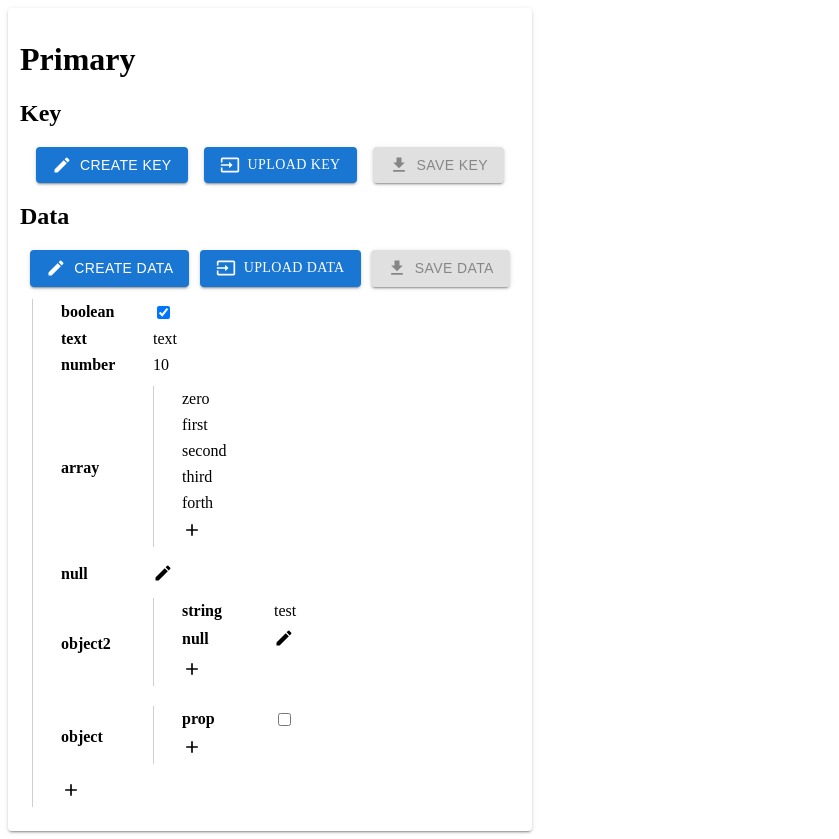
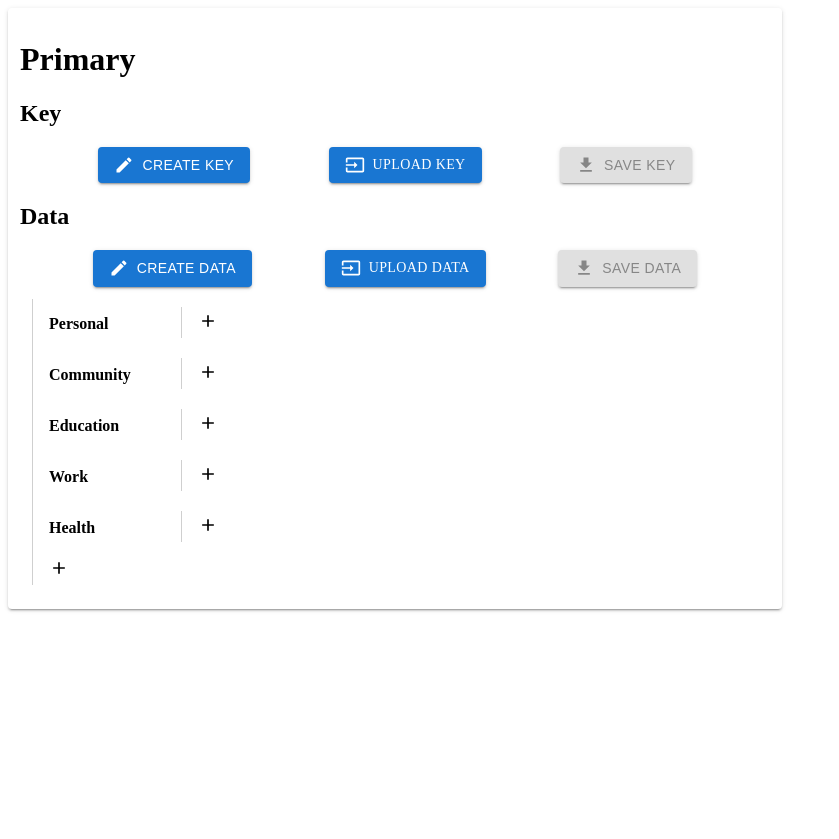
Before and after one commit to davicatunda/minder, a React (Create React App) app: page / in a window 1280 px wide. Both pictures are taken after a click on the button "CREATE DATA". Shown: the whole page, without its empty margins (0-839 px from the left). After the commit the page ends 800 px from the top, so only its background shows below. Built offline with nearby package versions, Linux system fonts and the light colour scheme.

Commit message:
Readme and Alpha Standard

```diff
--- a/src/App.js
+++ b/src/App.js
@@ -10,27 +10,7 @@ import DataAsList from './row-items/DataAsList';
 import CreateIcon from './icons/CreateIcon';
 
 import { createKey, encrypt, decrypt } from './utils/encryption';
-
-const INITIAL_DATA = `{
-  "boolean": true,
-  "text": "text",
-  "number": 10,
-  "array": [
-    "zero",
-    "first",
-    "second",
-    "third",
-    "forth"
-  ],
-  "null": null,
-  "object2": {
-    "string": "test",
-    "null": null
-  },
-  "object": {
-    "prop": false
-  }
-}`;
+import STANDARD from './standard.alpha';
 
 function App(): Node {
   const [key, setKey] = useState(null);
@@ -71,7 +51,7 @@ function App(): Node {
     <div>
       <div
         style={{
-          maxWidth: 500,
+          maxWidth: 750,
           boxShadow: "rgba(0, 0, 0, 0.2) 0px 3px 1px -2px, rgba(0, 0, 0, 0.14) 0px 2px 2px 0px, rgba(0, 0, 0, 0.12) 0px 1px 5px 0px",
           borderRadius: 4,
           padding: 12,
@@ -115,7 +95,7 @@ function App(): Node {
           <div>
             <h2> Data </h2>
             <div style={{ display: "flex", justifyContent: "space-evenly", alignItems: 'center' }}>
-              <Button onClick={() => setDecodedData(INITIAL_DATA)}>
+              <Button onClick={() => setDecodedData(STANDARD)}>
                 <span style={{ display: "flex", marginRight: 8, height: 20, width: 20 }}>
                   <CreateIcon size={20} />
                 </span>
--- a/src/row-items/DataAsList.js
+++ b/src/row-items/DataAsList.js
@@ -12,7 +12,7 @@ import NullRowItem from './NullRowItem';
 import RowItemName from './RowItemName';
 const listStyle = {
   listStyle: "none",
-  paddingLeft: 24,
+  paddingLeft: 12,
   borderLeft: "1px solid #00000030",
   margin: "4px 0 8px 0",
 
--- a/src/row-items/RowItemName.js
+++ b/src/row-items/RowItemName.js
@@ -12,7 +12,7 @@ function RowItemName({ name, setName }: Props): Node {
   const [isEditing, setIsEditing] = useState(false);
   const commonStyle = {
     marginRight: 12,
-    width: 80,
+    width: 120,
     boxSizing: "border-box",
   };
   if (!isEditing) {
--- /dev/null
+++ b/src/standard.alpha.js
@@ -0,0 +1,119 @@
+export default JSON.stringify({
+  "Personal": {
+    /*
+    Name: null,
+    Birthday: null,
+    Age: null,
+    Emails: [],
+    "Skin Color": null,
+    Gender: null,
+    Sexuality: null,
+    "Eye Color": null,
+    "Phone Numbers": [{
+      Name: null,
+      Number: null,
+    }],
+    "Identity Cards": [{
+      Name: null,
+      Number: null,
+      "Expiration Date": null,
+      "Emission Date": null,
+      "Place Of Emission": null,
+    }],
+    Relationship: {
+      Status: null,// single, in a relationship, engaged, married, it's complicated, in an open relationship, widowed, separated, divorced
+      "Start Date": null,
+      Name: null,
+      Notes: null,
+    },
+    Addresses: [{
+      "Address Types": [null], // Home, Mail, Work
+      "Full Address": null,
+      City: null,
+      State: null,
+      Country: null,
+      Code: null,
+      Notes: null,
+    }],
+    */
+  },
+  "Community": {
+    /*
+    Friends: [{
+      Notes: null,
+      Name: null,
+    }],
+    "Family Members": [{
+      Name: null,
+      Notes: null,
+      Relation: null,
+    }],
+    "Work Connections": [{
+      Name: null,
+      Notes: null,
+    }],
+    */
+  },
+  "Education": {
+    /*
+    "Education Level": null,
+    History: [{
+      Title: null,
+      Notes: null,
+      "Start Date": null,
+      "End Date": null,
+      Institution: null,
+      Location: null,
+    }],
+    */
+  },
+  "Work": {
+    /*
+    Profession: null,
+    History: [{
+      "Company Name": null,
+      Notes: null,
+      "Start Date": null,
+      "End Date": null,
+      Institution: null,
+      Location: null,
+      Roles: [{
+        Name: null,
+        Level: null,
+        Wage: null,
+        "Start Date": null,
+        EndDate: null,
+      }]
+    }]
+    */
+  },
+  "Health": {
+    /*
+    "Blood Type": null, // A+, A-, B+, B-, AB+, AB-, O+, O-
+    "Body History": [{
+      Weight: null,
+      Height: null,
+      Measurements: [{
+        Part: null,
+        Measurement: null,
+      }],
+      Date: null,
+    }],
+    Exams: [{
+      Name: null,
+      Description: null,
+      Date: null,
+      Results: null,
+    }],
+    Surgeries: [{
+      Name: null,
+      Result: null,
+      Date: null,
+    }],
+    "Family History": [{
+      Name: null,
+      Condition: null,
+    }],
+    */
+  },
+});
```
Also changed, not shown: 1 other file (tests, documents, lock files or other folders).
